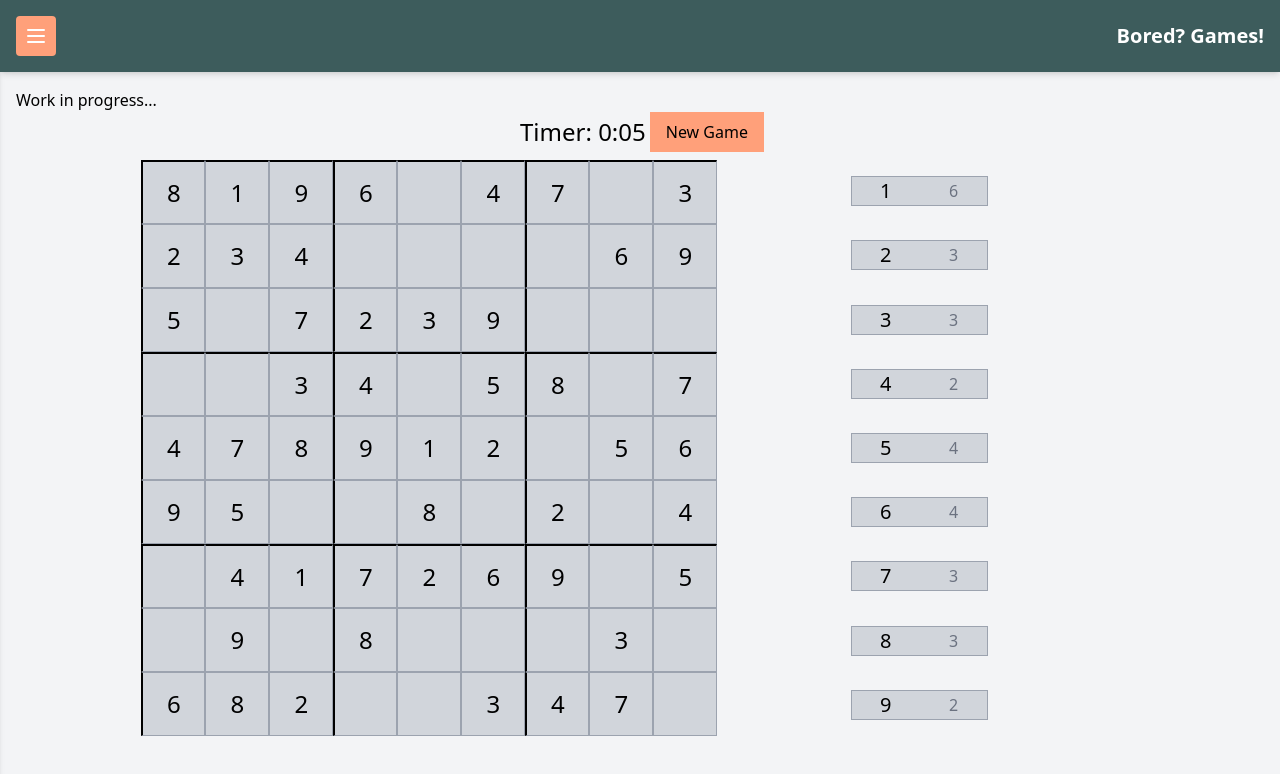
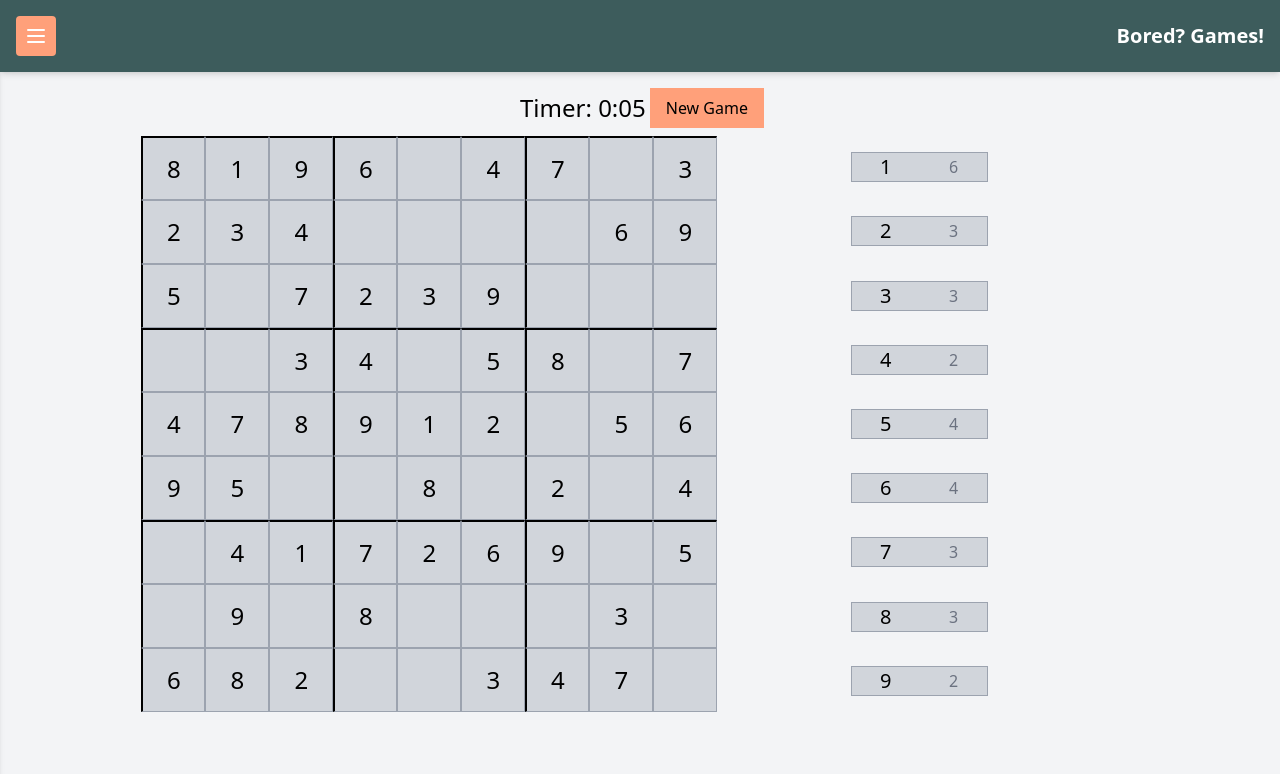
Before and after one commit to ankit-Kumar-4/board-games, a Next.js app: page /sudoku in a window 1280 px wide. Shown: the top 774 px of the page. Built offline with nearby package versions, Linux system fonts and the light colour scheme.

Commit message:
minor change

```diff
--- a/src/pages/sudoku.tsx
+++ b/src/pages/sudoku.tsx
@@ -170,7 +170,6 @@ const Game: React.FC = () => {
 
     return (
         <>
-            <div>Work in progress...</div>
             <div className="flex justify-center mb-2">
                 <div className='p-1 text-pretty text-2xl'>
                     <Timer
```
